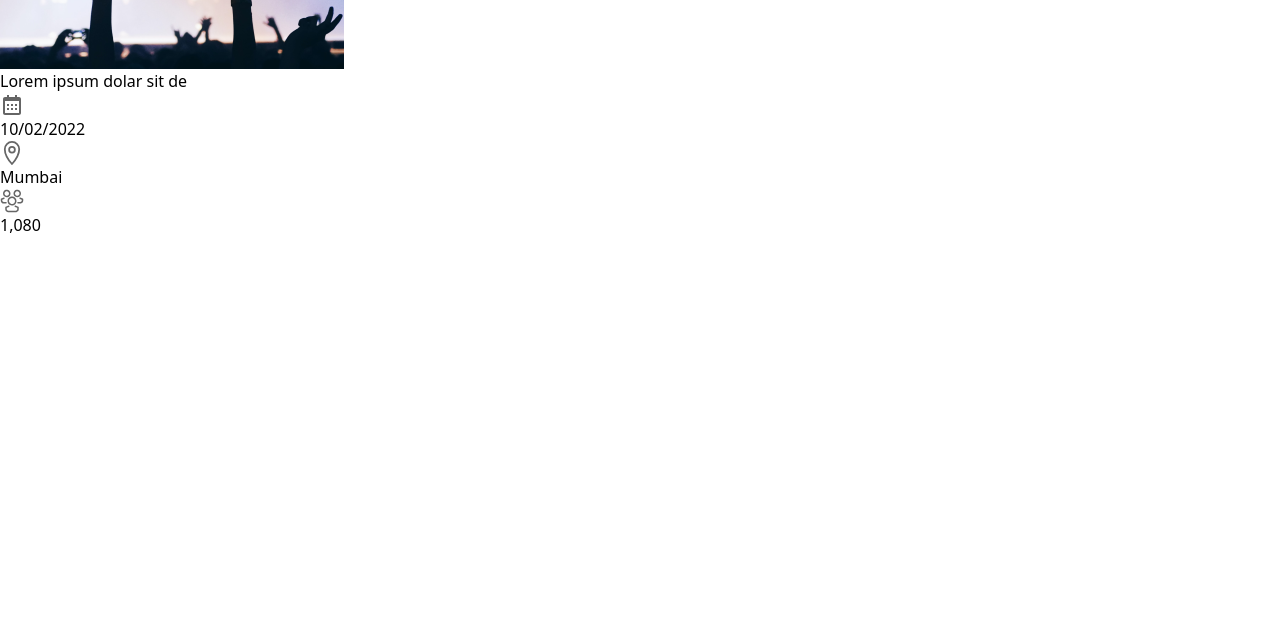
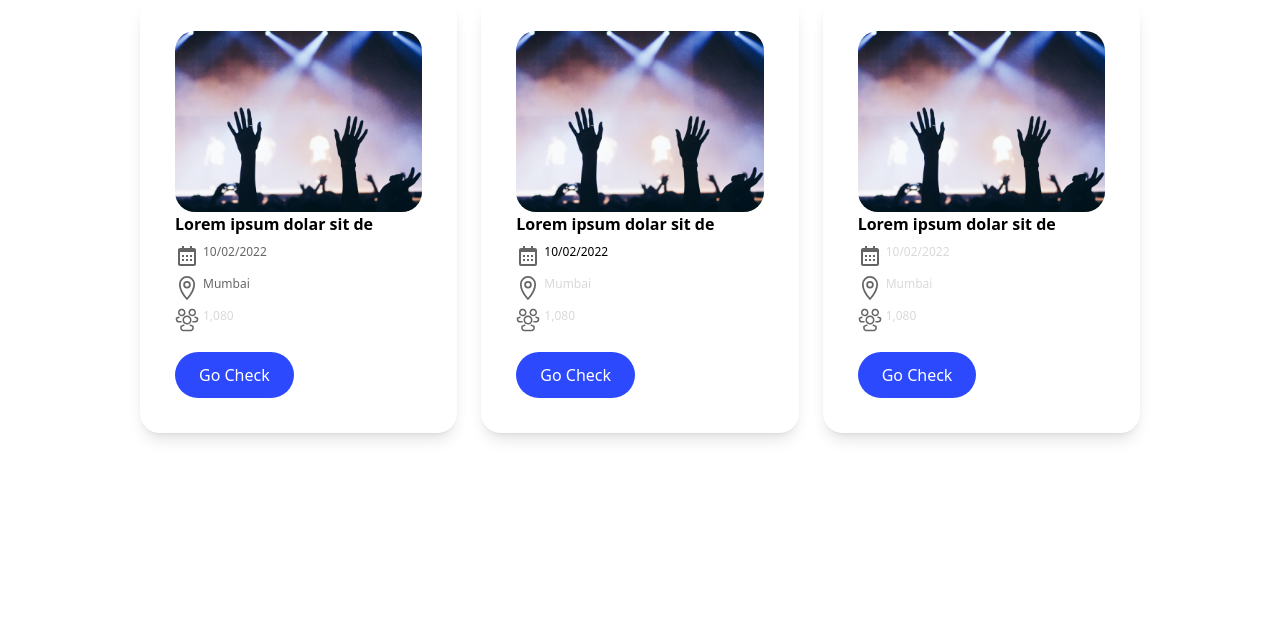
Before and after one commit to Akshat498/flex-box-layout, a website: page index.html in a window 1280 px wide. Shown: the part 183-800 px from the top of the page. Drawn offline with nearby package versions, Linux system fonts and the light colour scheme.

Commit message:
change in html

```diff
--- a/index.html
+++ b/index.html
@@ -4,35 +4,115 @@
 <head>
     <meta charset="UTF-8">
     <meta name="viewport" content="width=device-width, initial-scale=1.0">
-    <link href="./output.css" rel="stylesheet">
+    <script src="https://cdn.tailwindcss.com"></script>
+
 </head>
 
 <body>
     <section>
         <div class="container mx-auto w-4/5">
-            <h1></h1>
-            <div class=" w-1/3 shadow-lg p-[35px]  rounded-[20px]">
-                <img class="flex items-center" src="/src/images/Rectangle 64.png" alt="">
+            <div class="flex justify-center pt-[100px]"><img src="/src/images/svg/Group 74.svg" alt=""></div>
+            <h1 class="font-bold  text-5xl items-center justify-center flex pt-[3px] pb-[20px]">Choose your next event
+            </h1>
+            <div class="flex flex-wrap  ">
+                <div class="w-full  md:w-1/2 lg:w-1/3  px-3">
+                    <div class="shadow-lg p-[35px] rounded-[20px]">
+                        <img class="flex items-center w-full rounded-[20px]" src="/src/images/Rectangle 64.png" alt="">
 
-                <p class="text-base  font-semibold">Lorem ipsum dolar sit de</p>
+                        <p class="text-base text-[#000000]  font-semibold">Lorem ipsum dolar sit de</p>
 
-                <div class="flex">
-                    <div><img class="items-center" src="src/images/svg/bx_bx-calendar.svg" alt=""></div>
-                    <div>
-                        <p class="font-normal items-center  text-xs">10/02/2022</p>
+                        <div class="flex pt-2">
+                            <img class="items-center" src="src/images/svg/bx_bx-calendar.svg" alt="">
+
+                            <p class="font-normal items-center pl-1 text-[#666666]  text-xs Poppins">10/02/2022</p>
+
+                        </div>
+
+                        <div class="flex pt-2">
+                            <img class="flex items-center" src="src/images/svg/172496_location_icon 1.svg" alt="">
+
+                            <p class="font-normal pl-1 text-[#666666] text-xs">Mumbai</p>
+
+                        </div>
+
+
+                        <div class="flex pt-2 "><img
+                                src="src/images/svg/3643747_friend_group_people_peoples_team_icon 1.svg" alt="">
+                            <p class="font-normal text-[#D9D9D9]  pl-1 text-xs">1,080</p>
+                        </div>
+                        <div class="mt-[20px]">
+                            <button class="bg-[#2C49FE] px-6 pt-[11px] pb-[11px] rounded-3xl">
+                                <p class="items-center flex justify-center  text-[#FFFFFF]"> Go Check</p>
+                            </button>
+                        </div>
                     </div>
-                </div>
-
-                <div class="flex">
-                  <img class="flex items-center" src="src/images/svg/172496_location_icon 1.svg" alt="">
-
-                        <p class="font-normal  text-xs">Mumbai</p>
 
                 </div>
+                <div class=" w-full  md:w-1/2 lg:w-1/3  px-3">
+                    <div class="shadow-lg p-[35px] rounded-[20px]">
+                        <img class="flex items-center w-full rounded-[20px]" src="/src/images/Rectangle 64.png" alt="">
+
+                        <p class="text-base text-[#000000]  font-semibold">Lorem ipsum dolar sit de</p>
+
+                        <div class="flex pt-2">
+                            <img class="items-center" src="src/images/svg/bx_bx-calendar.svg" alt="">
+
+                            <p class="font-normal items-center pl-1 text-[]  text-xs Poppins">10/02/2022</p>
+
+                        </div>
+
+                        <div class="flex pt-2">
+                            <img class="flex items-center" src="src/images/svg/172496_location_icon 1.svg" alt="">
+
+                            <p class="font-normal pl-1 text-[#D9D9D9] text-xs">Mumbai</p>
+
+                        </div>
 
 
-                <div><img src="src/images/svg/3643747_friend_group_people_peoples_team_icon 1.svg" alt="">
-                    <p class="font-normal  text-xs">1,080</p>
+                        <div class="flex pt-2 "><img
+                                src="src/images/svg/3643747_friend_group_people_peoples_team_icon 1.svg" alt="">
+                            <p class="font-normal text-[#D9D9D9]  pl-1 text-xs">1,080</p>
+                        </div>
+                        <div class="mt-[20px]">
+                            <button class="bg-[#2C49FE] px-6 pt-[11px] pb-[11px] rounded-3xl">
+                                <p class="items-center flex justify-center  text-[#FFFFFF]"> Go Check</p>
+                            </button>
+                        </div>
+                    </div>
+
+                </div>
+                <div class=" w-full  md:w-1/2 lg:w-1/3  px-3">
+                    <div class="shadow-lg p-[35px] rounded-[20px]">
+                        <img class="flex items-center w-full rounded-[20px]" src="/src/images/Rectangle 64.png" alt="">
+
+                        <p class="text-base text-[#000000]  font-semibold">Lorem ipsum dolar sit de</p>
+
+                        <div class="flex pt-2">
+                            <img class="items-center" src="src/images/svg/bx_bx-calendar.svg" alt="">
+
+                            <p class="font-normal items-center pl-1 text-[#D9D9D9]  text-xs Poppins">10/02/2022</p>
+
+                        </div>
+
+                        <div class="flex pt-2">
+                            <img class="flex items-center" src="src/images/svg/172496_location_icon 1.svg" alt="">
+
+                            <p class="font-normal pl-1 text-[#D9D9D9] text-xs">Mumbai</p>
+
+                        </div>
+
+
+                        <div class="flex pt-2 "><img
+                                src="src/images/svg/3643747_friend_group_people_peoples_team_icon 1.svg" alt="">
+                            <p class="font-normal text-[#D9D9D9]  pl-1 text-xs">1,080</p>
+                        </div>
+                        <div class="mt-[20px]">
+                            <button class="bg-[#2C49FE] px-6 pt-[11px] pb-[11px] rounded-3xl">
+                                <p class="items-center flex justify-center  text-[#FFFFFF]"> Go Check</p>
+                            </button>
+                        </div>
+                    </div>
+
                 </div>
             </div>
         </div>
--- a/src/input.css
+++ /dev/null
@@ -1,3 +0,0 @@
-@tailwind base;
-@tailwind components;
-@tailwind utilities;
--- a/tailwind.config.js
+++ b/tailwind.config.js
@@ -1,6 +1,6 @@
 /** @type {import('tailwindcss').Config} */
 module.exports = {
-  content: [],
+  content: ["./src/**/*.{html,js}","./index.html"],
   theme: {
     extend: {},
   },
```
Also changed, not shown: src/images/svg/Group 74.svg (added).
